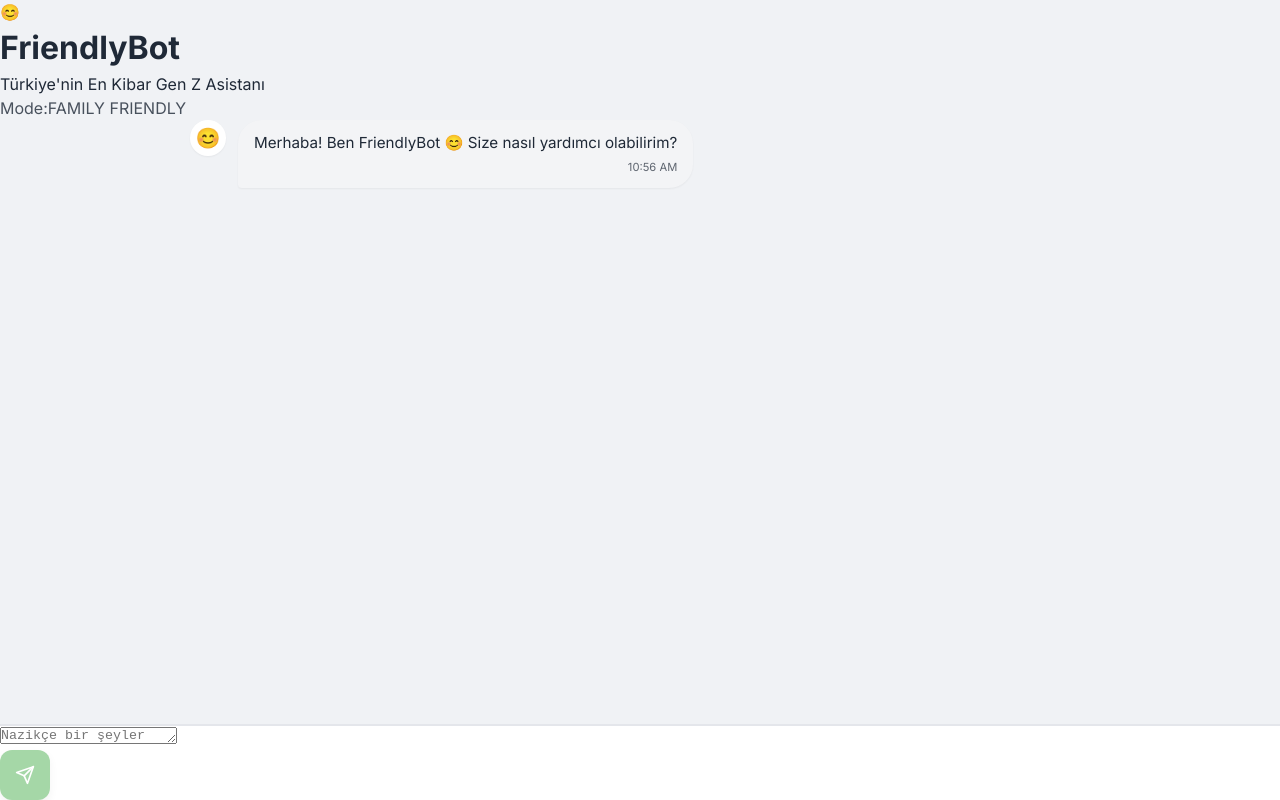
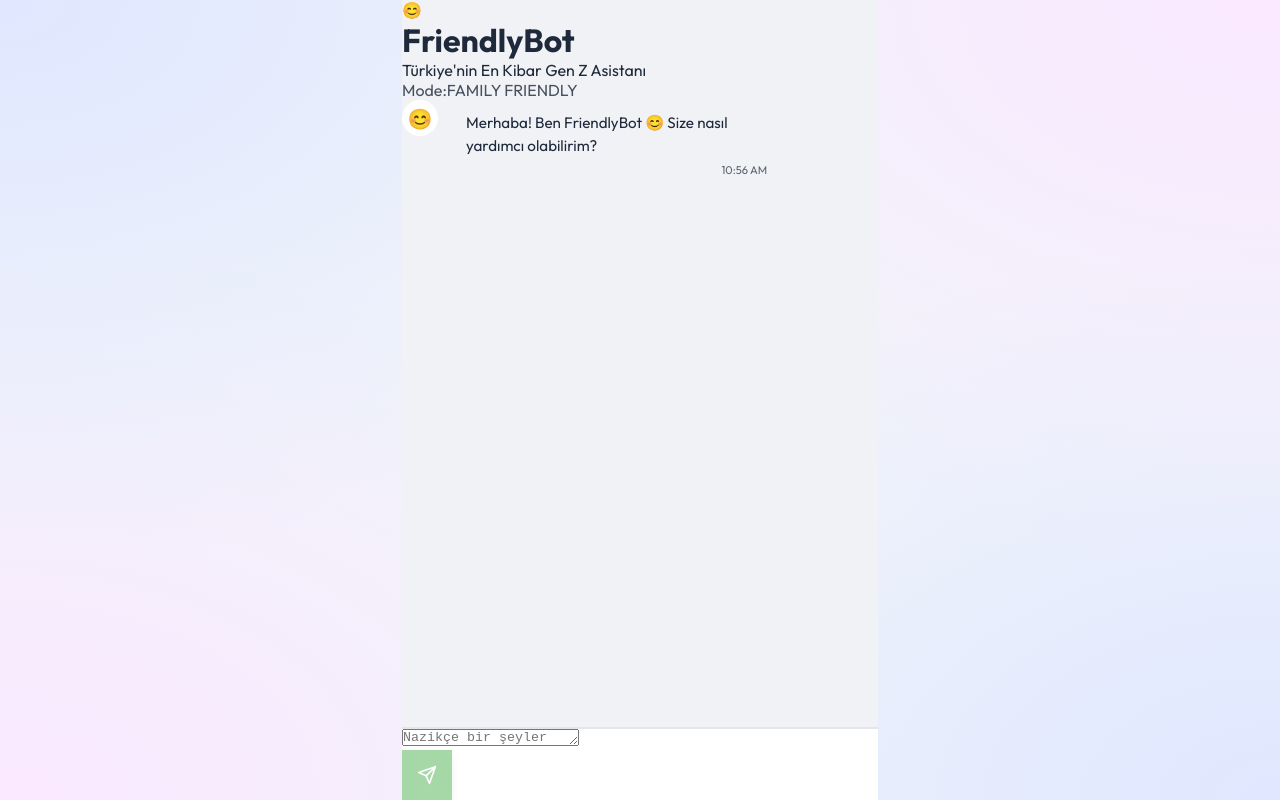
Before and after one commit to EchoKatana/ToxicChatbot, a React (Vite) app: page / in a window 1280 px wide. Built offline with nearby package versions, Linux system fonts and the light colour scheme.

Commit message:
UI: Complete Premium Glassmorphic Overhaul

```diff
--- a/src/index.css
+++ b/src/index.css
@@ -1,73 +1,93 @@
 /* ============================================
-   FRIENDLY AI - DESIGN SYSTEM
+   PREMIUM GLASS AI - DESIGN SYSTEM
    ============================================ */
 
-@import url('https://fonts.googleapis.com/css2?family=Inter:wght@400;500;600;700&display=swap');
+@import url('https://fonts.googleapis.com/css2?family=Outfit:wght@300;400;500;600;700;800&display=swap');
 
 :root {
-  /* Colors - Clean Theme */
-  --primary-color: #2563ea;
-  /* Royal Blue */
-  --primary-hover: #1d4ed8;
-  --bg-app: #f3f4f6;
-  /* Light Gray Background */
-  --bg-panel: #ffffff;
-  /* White Panel/Card */
-  --bg-chat: #ffffff;
+  /* Colors - Premium Vibrant Palette */
+  --p-accent: #6366f1;
+  /* Indigo */
+  --p-accent-bright: #818cf8;
+  --p-vibrant: #ec4899;
+  /* Pink */
 
-  --text-main: #1f2937;
-  /* Dark Gray Text */
-  --text-muted: #6b7280;
-  /* Muted Text */
-  --text-light: #ffffff;
+  /* Glass Surfaces */
+  --glass-bg: rgba(255, 255, 255, 0.7);
+  --glass-border: rgba(255, 255, 255, 0.5);
+  --glass-shadow: 0 8px 32px 0 rgba(31, 38, 135, 0.1);
+  --glass-blur: blur(12px);
 
-  --border-light: #e5e7eb;
+  /* Text */
+  --p-text-main: #1e293b;
+  --p-text-muted: #64748b;
+  --p-text-light: #ffffff;
 
-  /* Message Bubbles */
-  --bubble-user: #2563ea;
-  --bubble-bot: #f3f4f6;
+  /* Background Mesh Gradient Colors */
+  --m-1: #e0e7ff;
+  --m-2: #fae8ff;
+  --m-3: #f1f5f9;
 
-  /* Status */
-  --success: #10b981;
-  --danger: #ef4444;
+  /* Spacing & Radius */
+  --radius-xl: 1.5rem;
+  --radius-2xl: 2rem;
+  --font-p: 'Outfit', sans-serif;
 
-  /* Shadows */
-  --shadow-sm: 0 1px 2px 0 rgba(0, 0, 0, 0.05);
-  --shadow-md: 0 4px 6px -1px rgba(0, 0, 0, 0.1), 0 2px 4px -1px rgba(0, 0, 0, 0.06);
-  --shadow-lg: 0 10px 15px -3px rgba(0, 0, 0, 0.1), 0 4px 6px -2px rgba(0, 0, 0, 0.05);
-
-  /* Spacing */
-  --radius-sm: 0.5rem;
-  --radius-md: 0.75rem;
-  --radius-lg: 1rem;
-  --radius-xl: 1.5rem;
-
-  --font-main: 'Inter', sans-serif;
+  --transition: all 0.3s cubic-bezier(0.4, 0, 0.2, 1);
 }
 
 * {
   margin: 0;
   padding: 0;
   box-sizing: border-box;
-  -webkit-tap-highlight-color: transparent;
+  -webkit-font-smoothing: antialiased;
 }
 
 body {
-  font-family: var(--font-main);
-  background: var(--bg-app);
-  color: var(--text-main);
-  line-height: 1.5;
+  font-family: var(--font-p);
+  color: var(--p-text-main);
+  background-color: var(--m-3);
+  background-image:
+    radial-gradient(at 0% 0%, var(--m-1) 0px, transparent 50%),
+    radial-gradient(at 100% 0%, var(--m-2) 0px, transparent 50%),
+    radial-gradient(at 100% 100%, var(--m-1) 0px, transparent 50%),
+    radial-gradient(at 0% 100%, var(--m-2) 0px, transparent 50%);
+  background-attachment: fixed;
   height: 100vh;
   overflow: hidden;
+  display: flex;
+  align-items: center;
+  justify-content: center;
 }
 
 #root {
+  width: 100%;
   height: 100%;
+  display: flex;
+  align-items: center;
+  justify-content: center;
 }
 
-/* Scrollbar */
+/* Animations */
+@keyframes messageSlide {
+  from {
+    opacity: 0;
+    transform: translateY(20px) scale(0.95);
+  }
+
+  to {
+    opacity: 1;
+    transform: translateY(0) scale(1);
+  }
+}
+
+.animate-message {
+  animation: messageSlide 0.4s cubic-bezier(0.2, 0.8, 0.2, 1) forwards;
+}
+
+/* Custom Scrollbar */
 ::-webkit-scrollbar {
-  width: 6px;
+  width: 5px;
 }
 
 ::-webkit-scrollbar-track {
@@ -75,27 +95,10 @@ body {
 }
 
 ::-webkit-scrollbar-thumb {
-  background: #d1d5db;
+  background: rgba(0, 0, 0, 0.1);
   border-radius: 10px;
 }
 
 ::-webkit-scrollbar-thumb:hover {
-  background: #9ca3af;
+  background: rgba(0, 0, 0, 0.2);
 }
-
-/* Animations */
-@keyframes fadeIn {
-  from {
-    opacity: 0;
-    transform: translateY(5px);
-  }
-
-  to {
-    opacity: 1;
-    transform: translateY(0);
-  }
-}
-
-.fade-in {
-  animation: fadeIn 0.3s ease-out forwards;
-}
```
